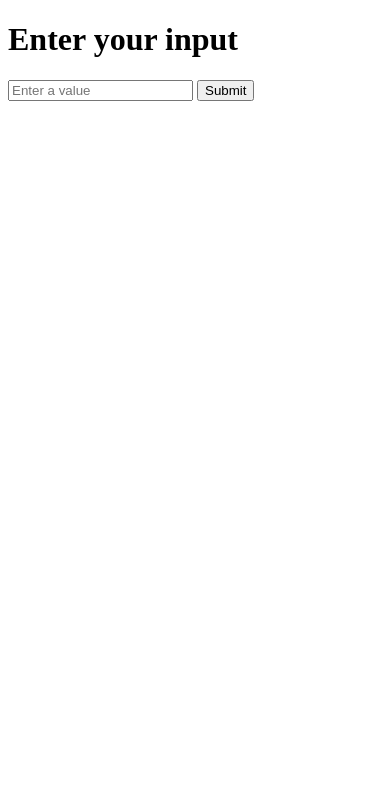
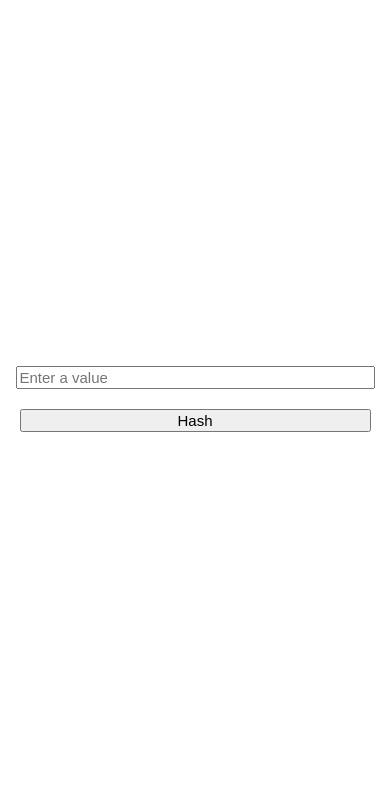
Before and after one commit to reganhw/sha-256, a Flask app: page / in a window 390 px wide. Shown: the top 809 px of the page. Run offline with Flask 3, Linux system fonts and the light colour scheme; parts of the project's set-up code (start-up, migrations or seed data) failed here and were passed over.

Commit message:
[CSS] Added CSS.

```diff
--- /dev/null
+++ b/static/style.css
@@ -0,0 +1,63 @@
+body{
+    display:flex;
+    flex-direction: column;
+    justify-content:center;
+    align-items:center;
+    height: 95vh;
+    font-size:15px;
+    font-family: arial;
+}
+
+.content{
+    display:flex;
+    flex-direction: column;
+    justify-content:center;
+    align-items:center;
+    width: 600px;
+    max-width: 97vw;
+}
+
+form{
+    width: 100%;
+    display:flex;
+    flex-direction: row;
+    justify-content:center;
+    align-items:center;
+}
+
+input{
+    width: 400px;
+    font-size:15px;
+}
+button{
+    margin-left:5px;
+    font-size:15px;
+}
+
+#errorBox{
+    width: 95%;
+    text-align:center;
+    margin-top: 20px;
+}
+
+#resultBox{
+    width: 95%;
+    text-align:center;
+    margin-top:20px;
+    word-wrap: break-word
+}
+
+@media screen and (max-width: 500px) {
+    form{
+        flex-direction:column;
+    }
+    input{
+        width: 90vw;
+    }
+    button{
+        margin-left:0px;
+        margin-top:20px;
+        width: 90vw;
+    }
+
+  }
--- a/templates/index.html
+++ b/templates/index.html
@@ -3,23 +3,28 @@
 <head>
     <meta charset="UTF-8">
     <meta name="viewport" content="width=device-width, initial-scale=1.0">
+    <link rel="stylesheet" href="{{ url_for('static', filename='style.css') }}">
     <title>SHA-256 Hash Generator</title>
 </head>
 <body>
-    <h1>Enter your input</h1>
-    {% with messages = get_flashed_messages() %}
-            {% for message in messages %}
-                <h2 style="color: red;">Error: {{ message }}</h2>
-            {% endfor %}
-    {% endwith %}
+    <div class = "content">
 
-    <form action="/" method="POST">
-        <input type="text" name="user_input" placeholder="Enter a value">
-        <button type="submit">Submit</button>
-    </form>
+        <form action="/" method="POST">
+            <input name="user_input" placeholder="Enter a value"></input>
+            <button type="submit">Hash</button>
+        </form>
 
-    {% if result %}
-        <h2>Result: {{ result }}</h2>
-    {% endif %}
+        <div id = resultBox>
+        {% with messages = get_flashed_messages() %}
+                {% for message in messages %}
+                    Error: {{ message }}
+                {% endfor %}
+        {% endwith %}
+
+        {% if result %}
+             {{ result }}
+        {% endif %}
+    </div>
+    </div>
 </body>
 </html>
```
